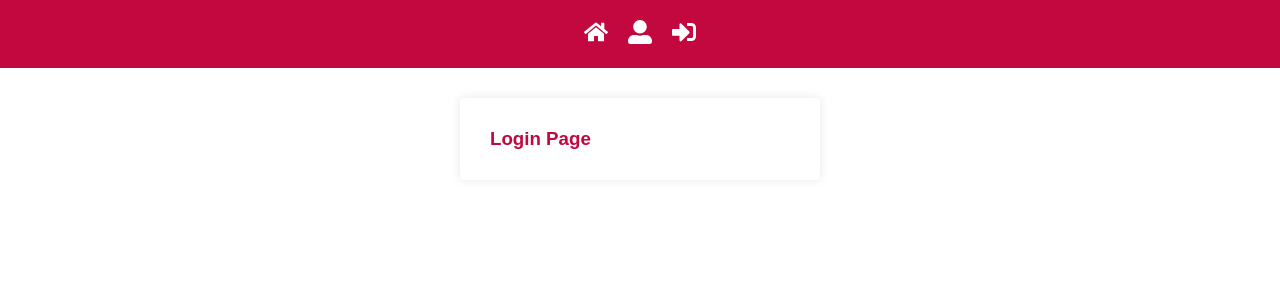
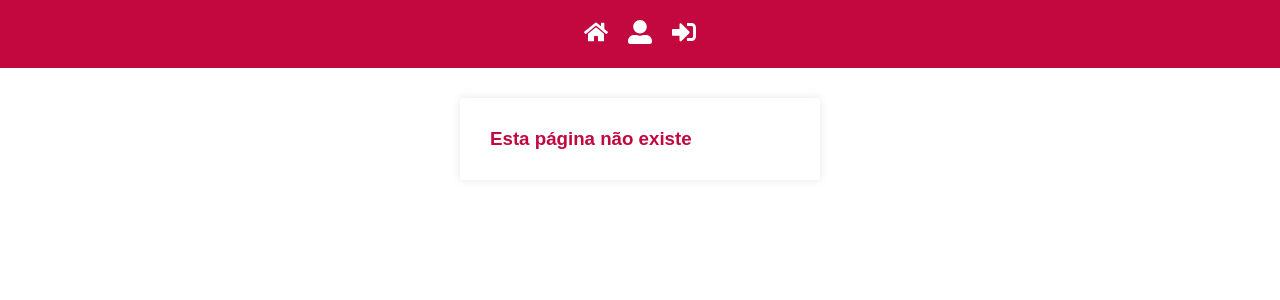
Before and after one commit to Enthony2021/base_react, a React (Create React App) app: page / in a window 1280 px wide. Shown: the top 300 px of the page. Built offline with nearby package versions, Linux system fonts and the light colour scheme.

Commit message:
Implementei uma solução alternativa para ser testada futuramente

```diff
--- a/package.json
+++ b/package.json
@@ -7,6 +7,7 @@
     "@testing-library/react": "^13.4.0",
     "@testing-library/user-event": "^13.5.0",
     "history": "^5.3.0",
+    "prop-types": "^15.8.1",
     "react": "^18.2.0",
     "react-dom": "^18.2.0",
     "react-icons": "^4.10.1",
--- /dev/null
+++ b/src/Routes/ProtectedRoute.js
@@ -0,0 +1,17 @@
+import React from 'react'
+import { Navigate } from 'react-router-dom';
+
+const ProtectedRoute = ({ children }) => {
+  const isLoggedIn = false;
+
+  if (!isLoggedIn) {
+    return (
+      <Navigate to="/login" state={{ prevtPath: children.props.location.pathname }} />
+    );
+  }
+
+  return children;
+};
+
+
+export default MyRoute;
--- a/src/Routes/index.js
+++ b/src/Routes/index.js
@@ -1,6 +1,7 @@
 import React from 'react';
 
 import { Routes, Route } from 'react-router-dom';
+// import ProtectedRoute from './ProtectedRoute';
 
 // Pages
 import Login from '../pages/Login';
@@ -9,8 +10,17 @@ import Page404 from '../pages/Page404';
 const Rotas = () => {
   return (
     <Routes>
-      <Route path="/" element={<Login />} />
+      <Route path="/login" element={<Login />} />
       <Route path="*" element={<Page404 />} />
+
+      {/* Este é um exemplo para rotas protegidas e que devem ser acessadas de o usuário estiver logado*/}
+      {/*
+        <Route path="/login">
+          <ProtectedRoute>
+            <Login />
+          </ProtectedRoute>
+        </Route>
+      */}
     </Routes>
   );
 };
```
Also changed, not shown: 1 other file (tests, documents, lock files or other folders).
